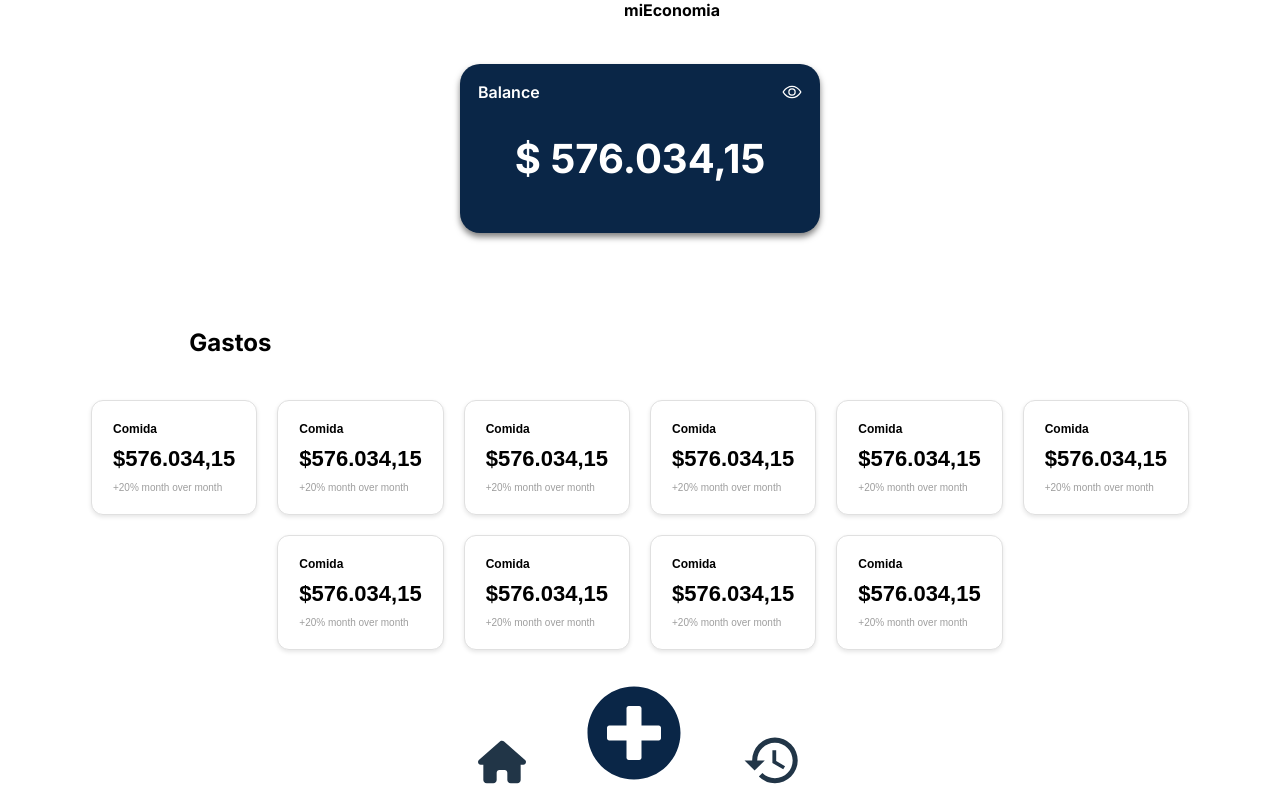
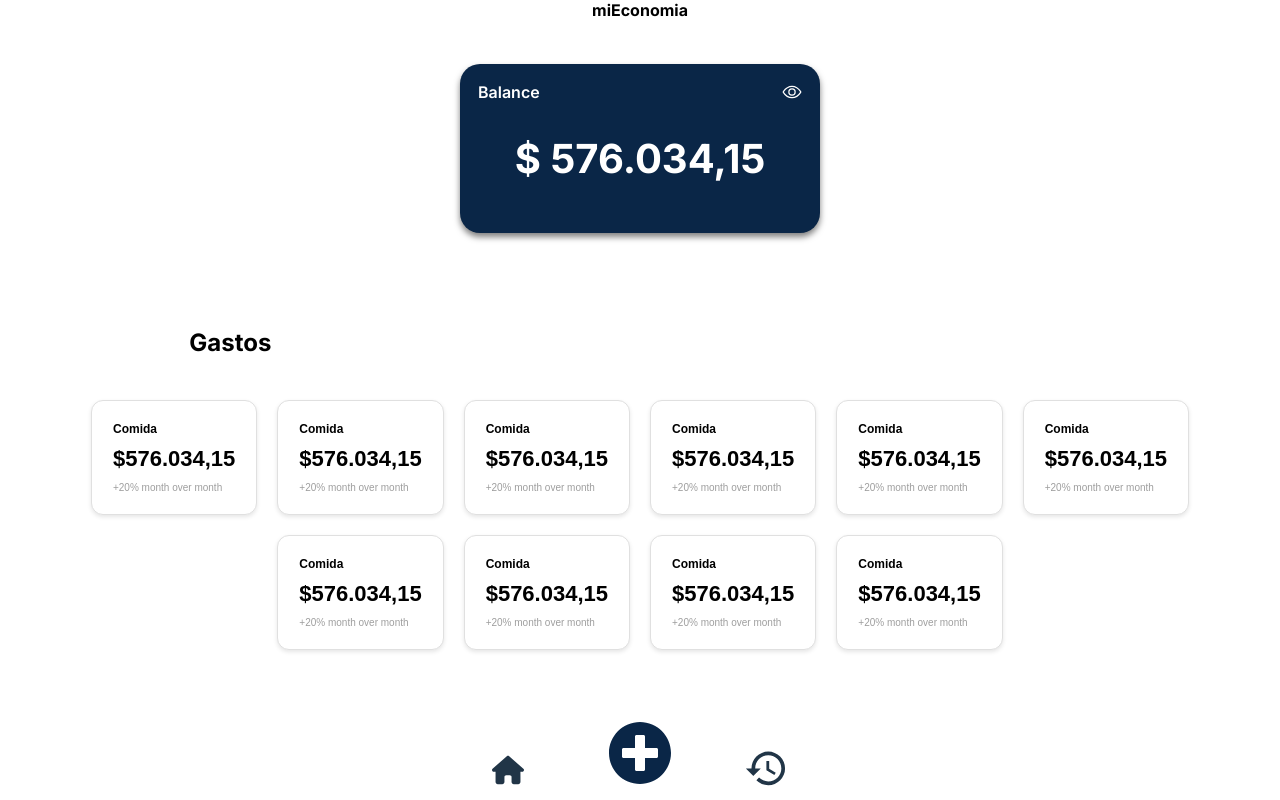
Before and after one commit to LucasCarde/miEconomia, a React (Vite) app: page / in a window 1280 px wide. Built offline with nearby package versions, Linux system fonts and the light colour scheme.

Commit message:
cambios esteticos

```diff
--- a/src/components/Footer/Footer.css
+++ b/src/components/Footer/Footer.css
@@ -8,17 +8,21 @@
 }
 
 .casita{
-    font-size: 3rem;
-    margin: auto 60px 10px auto;
+    font-size: 2rem;
+    margin: auto 110px 10px auto;
 }
 
 .agregarMovimiento{
-    font-size: 6rem;
-    margin-bottom: 15px;
+    font-size: 4rem;
+    position: fixed;
+    left: 50%;
+    transform: translateX(-50%);
+    bottom: 15px;
     color: #0A2647;
+    z-index: 1000;
 }
 
 .ultimosMovimientos{
-    font-size: 3.8rem;
-    margin: auto auto 5px 60px;
+    font-size: 2.8rem;
+    margin: auto auto 5px 110px;
 }
--- a/src/components/Footer/Footer.jsx
+++ b/src/components/Footer/Footer.jsx
@@ -7,11 +7,13 @@ import { MdHistory } from "react-icons/md";
 
 const Footer = () => {
   return (
+    <>
+    <FaPlusCircle className='agregarMovimiento'/>
     <div className='footer'>
     <FaHouse className='casita'/>
-    <FaPlusCircle className='agregarMovimiento'/>
     <MdHistory className='ultimosMovimientos'/>
     </div>
+    </>
   )
 }
 
--- a/src/components/PageTitle/pageTitle.css
+++ b/src/components/PageTitle/pageTitle.css
@@ -1,7 +1,8 @@
 .title {
     position: fixed;
     top: 0;
-    margin: auto;
+    left: 50%;
+    transform: translateX(-50%);
     text-align: center;
     width: 100%;
     color: black;
```
